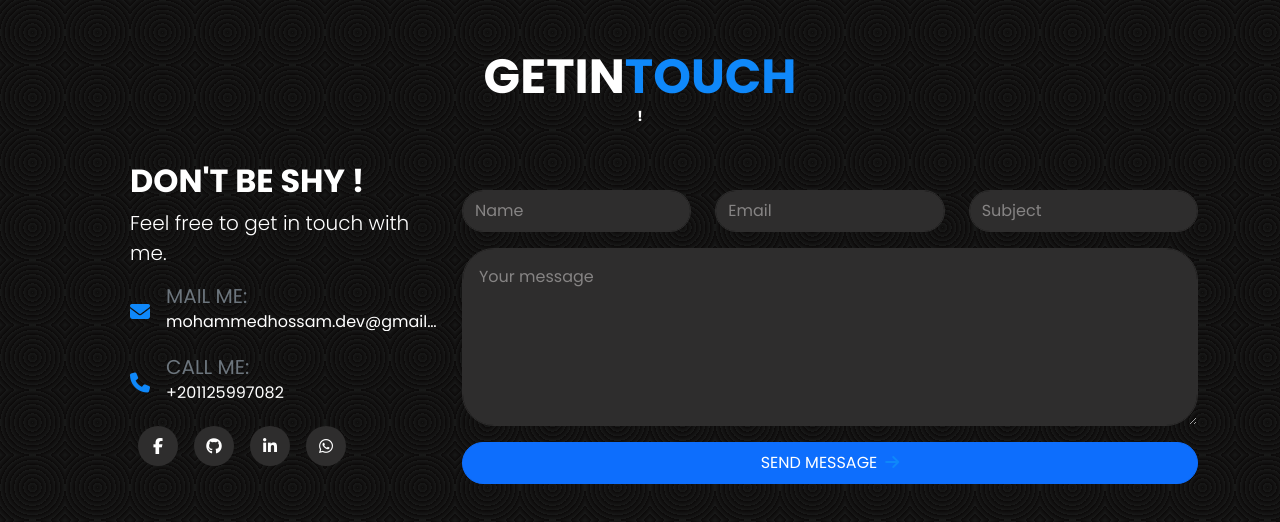
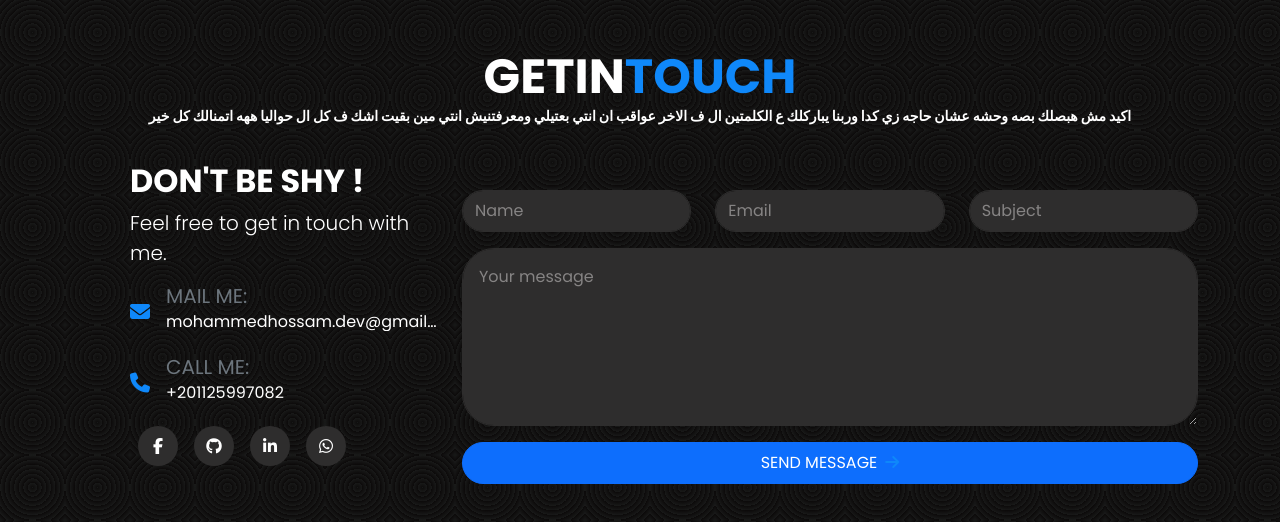
Before and after one commit to MohammedHossam1/myprofolio, a React (Create React App) app: page /contact in a window 1280 px wide. Shown: the top 522 px of the page. Built offline with nearby package versions, Linux system fonts and the light colour scheme; a web font is replaced by a local one.

Commit message:
Update Contact.jsx

```diff
--- a/src/Components/Contact/Contact.jsx
+++ b/src/Components/Contact/Contact.jsx
@@ -69,8 +69,11 @@ export default function Contact() {
         viewport={{ once: true }}
       >
         GETIN<span className="about-span">TOUCH</span>
-<div className="text-sm">!</div>
-
+<div className="text-sm">اكيد مش هبصلك بصه وحشه عشان حاجه زي كدا
+وربنا يباركلك ع الكلمتين ال ف الاخر
+عواقب ان انتي بعتيلي ومعرفتنيش انتي مين بقيت اشك ف كل ال حواليا ههه
+ اتمنالك كل خير
+</div>
       </motion.h1>
       {/* Title for large screens */}
       <motion.h1
@@ -81,7 +84,11 @@ export default function Contact() {
         transition={{ duration: 0.5 }}
       >
         GETIN<span>TOUCH</span>
-<div className="text-sm">!</div>
+<div className="text-sm">اكيد مش هبصلك بصه وحشه عشان حاجه زي كدا
+وربنا يباركلك ع الكلمتين ال ف الاخر
+عواقب ان انتي بعتيلي ومعرفتنيش انتي مين بقيت اشك ف كل ال حواليا ههه
+ اتمنالك كل خير
+</div>
 
       </motion.h1>
       {/* Contact Section */}
```
